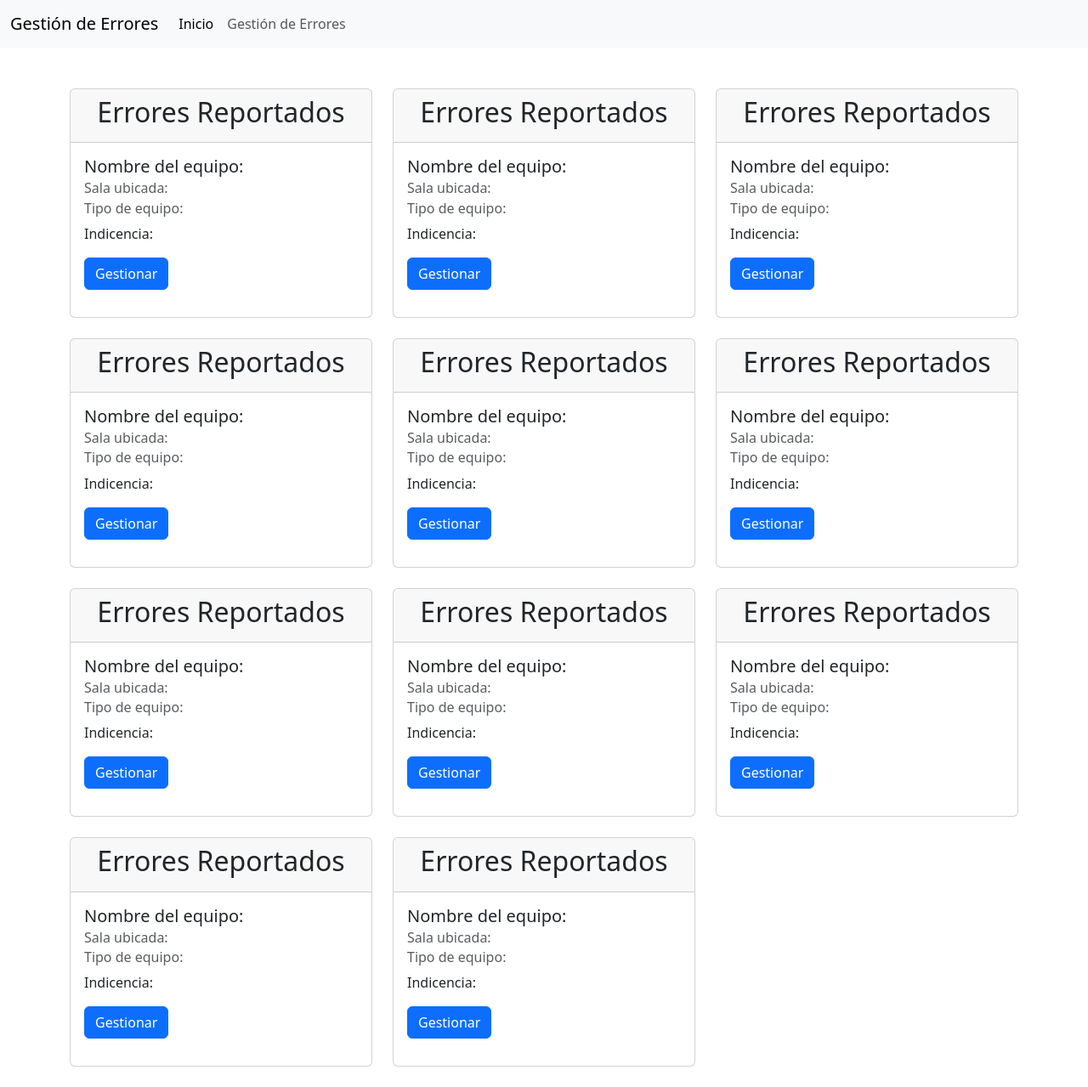
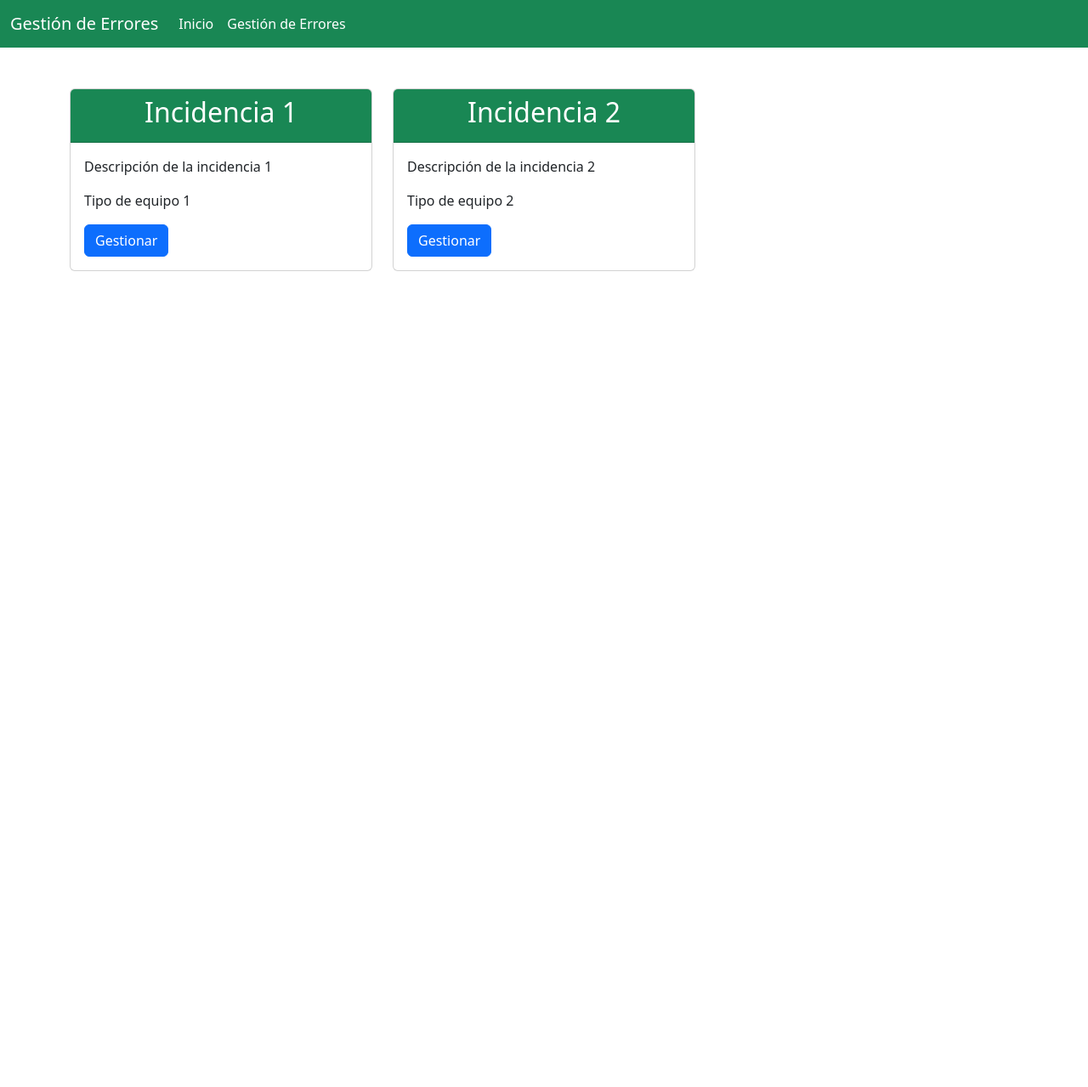
Before and after one commit to UTSCarlosGomez/DevicesIssuesManager, a React (Vite) app in the folder web/: page / in a window 1280 px wide. Shown: the whole page at 85% size. After the commit the page ends 800 px from the top, so only its background shows below. Built offline with nearby package versions, Linux system fonts and the light colour scheme.

Commit message:
Intente agregar funcionalidad en el home  para que las card salieran a medida que se ingresan, hay que hacerle arreglos. tambien agregue colores al header y a las cards, pueden cambiar. escogi verde porque pienso que es el color de la universidad

```diff
--- a/web/src/components/Header.jsx
+++ b/web/src/components/Header.jsx
@@ -2,19 +2,19 @@ import { Link, NavLink } from "react-router-dom"
 
 const Header = () => {
   return (
-    <nav className="navbar navbar-expand-lg navbar-light bg-light">
+    <nav className="navbar navbar-expand-lg navbar-light bg-success">
       <div className="container-fluid">
-        <NavLink className="navbar-brand" to="/">Gestión de Errores</NavLink>
+        <NavLink className="navbar-brand text-white" to="/">Gestión de Errores</NavLink>
         <button className="navbar-toggler" type="button" data-bs-toggle="collapse" data-bs-target="#navbarNav" aria-controls="navbarNav" aria-expanded="false" aria-label="Toggle navigation">
           <span className="navbar-toggler-icon"></span>
         </button>
         <div className="collapse navbar-collapse" id="navbarNav">
           <ul className="navbar-nav">
             <li className="nav-item">
-              <NavLink className="nav-link active" aria-current="page" to="/">Inicio</NavLink>
+              <NavLink className="nav-link active text-white" aria-current="page" to="/">Inicio</NavLink>
             </li>
             <li className="nav-item">
-              <NavLink className="nav-link" to="/issueManage">Gestión de Errores</NavLink>
+              <NavLink className="nav-link text-white" to="/issueManage">Gestión de Errores</NavLink>
             </li>
           </ul>
         </div>
--- a/web/src/pages/Home.jsx
+++ b/web/src/pages/Home.jsx
@@ -1,192 +1,34 @@
 /* import React from 'react'; */
 
 const Home = () => {
+  const issues = [
+    {title: 'Incidencia 1', description: 'Descripción de la incidencia 1', type: 'Tipo de equipo 1' },
+    { title: 'Incidencia 2', description: 'Descripción de la incidencia 2', type: 'Tipo de equipo 2' },
+    // Agrega más incidencias según sea necesario
+  ];
+
   return (
     <main className="container">
       <div className="row mt-5">
-        <div className="col-md-4">
-          <div className="card mb-4">
-            <div className="card-header text-center">
-              <h2>Errores Reportados</h2>
-            </div>
-            <div className="card-body">
-              <div className="mb-3">
-                <h5 className="card-title">Nombre del equipo: </h5>
-                <h6 className="card-subtitle mb-2 text-muted">Sala ubicada:</h6>
-                <h6 className="card-subtitle mb-2 text-muted">Tipo de equipo:</h6>
-                <p className="card-text">Indicencia:</p>
-                <button className="btn btn-primary">Gestionar</button>
+        {issues.map((issue, index) => (
+          <div key={index} className="col-md-4 mb-4">
+            <div className="card">
+              <div className="card-header text-center bg-success">
+                <h2 className="card-title text-white">{issue.title}</h2>
+              </div>
+              <div className="card-body">
+                <p className="card-text">{issue.description}</p>
+                <p className="card-text">{issue.type}</p>
+                {/* Agrega cualquier otro contenido o botones necesarios */}
+                <a className="btn btn-primary">Gestionar</a>
               </div>
             </div>
           </div>
-
-          {/* Agrega más tarjetas aquí según sea necesario */}
-          <div className="card mb-4">
-            <div className="card-header text-center">
-              <h2>Errores Reportados</h2>
-            </div>
-            <div className="card-body">
-              <div className="mb-3">
-                <h5 className="card-title">Nombre del equipo: </h5>
-                <h6 className="card-subtitle mb-2 text-muted">Sala ubicada:</h6>
-                <h6 className="card-subtitle mb-2 text-muted">Tipo de equipo:</h6>
-                <p className="card-text">Indicencia:</p>
-                <button className="btn btn-primary">Gestionar</button>
-              </div>
-            </div>
-          </div>
-          <div className="card mb-4">
-            <div className="card-header text-center">
-              <h2>Errores Reportados</h2>
-            </div>
-            <div className="card-body">
-              <div className="mb-3">
-                <h5 className="card-title">Nombre del equipo: </h5>
-                <h6 className="card-subtitle mb-2 text-muted">Sala ubicada:</h6>
-                <h6 className="card-subtitle mb-2 text-muted">Tipo de equipo:</h6>
-                <p className="card-text">Indicencia:</p>
-                <button className="btn btn-primary">Gestionar</button>
-              </div>
-            </div>
-          </div>
-        </div>
-
-        <div className="col-md-4">
-          <div className="card mb-4">
-            <div className="card-header text-center">
-              <h2>Errores Reportados</h2>
-            </div>
-            <div className="card-body">
-              <div className="mb-3">
-                <h5 className="card-title">Nombre del equipo: </h5>
-                <h6 className="card-subtitle mb-2 text-muted">Sala ubicada:</h6>
-                <h6 className="card-subtitle mb-2 text-muted">Tipo de equipo:</h6>
-                <p className="card-text">Indicencia:</p>
-                <button className="btn btn-primary">Gestionar</button>
-              </div>
-            </div>
-          </div>
-
-          {/* Agrega más tarjetas aquí según sea necesario */}
-          <div className="card mb-4">
-            <div className="card-header text-center">
-              <h2>Errores Reportados</h2>
-            </div>
-            <div className="card-body">
-              <div className="mb-3">
-                <h5 className="card-title">Nombre del equipo: </h5>
-                <h6 className="card-subtitle mb-2 text-muted">Sala ubicada:</h6>
-                <h6 className="card-subtitle mb-2 text-muted">Tipo de equipo:</h6>
-                <p className="card-text">Indicencia:</p>
-                <button className="btn btn-primary">Gestionar</button>
-              </div>
-            </div>
-          </div>
-          <div className="card mb-4">
-            <div className="card-header text-center">
-              <h2>Errores Reportados</h2>
-            </div>
-            <div className="card-body">
-              <div className="mb-3">
-                <h5 className="card-title">Nombre del equipo: </h5>
-                <h6 className="card-subtitle mb-2 text-muted">Sala ubicada:</h6>
-                <h6 className="card-subtitle mb-2 text-muted">Tipo de equipo:</h6>
-                <p className="card-text">Indicencia:</p>
-                <button className="btn btn-primary">Gestionar</button>
-              </div>
-            </div>
-          </div>
-        </div>
-
-        <div className="col-md-4">
-          <div className="card mb-4">
-            <div className="card-header text-center">
-              <h2>Errores Reportados</h2>
-            </div>
-            <div className="card-body">
-              <div className="mb-3">
-                <h5 className="card-title">Nombre del equipo: </h5>
-                <h6 className="card-subtitle mb-2 text-muted">Sala ubicada:</h6>
-                <h6 className="card-subtitle mb-2 text-muted">Tipo de equipo:</h6>
-                <p className="card-text">Indicencia:</p>
-                <button className="btn btn-primary">Gestionar</button>
-              </div>
-            </div>
-          </div>
-
-          {/* Agrega más tarjetas aquí según sea necesario */}
-          <div className="card mb-4">
-            <div className="card-header text-center">
-              <h2>Errores Reportados</h2>
-            </div>
-            <div className="card-body">
-              <div className="mb-3">
-                <h5 className="card-title">Nombre del equipo: </h5>
-                <h6 className="card-subtitle mb-2 text-muted">Sala ubicada:</h6>
-                <h6 className="card-subtitle mb-2 text-muted">Tipo de equipo:</h6>
-                <p className="card-text">Indicencia:</p>
-                <button className="btn btn-primary">Gestionar</button>
-              </div>
-            </div>
-          </div>
-          <div className="card mb-4">
-            <div className="card-header text-center">
-              <h2>Errores Reportados</h2>
-            </div>
-            <div className="card-body">
-              <div className="mb-3">
-                <h5 className="card-title">Nombre del equipo: </h5>
-                <h6 className="card-subtitle mb-2 text-muted">Sala ubicada:</h6>
-                <h6 className="card-subtitle mb-2 text-muted">Tipo de equipo:</h6>
-                <p className="card-text">Indicencia:</p>
-                <button className="btn btn-primary">Gestionar</button>
-              </div>
-            </div>
-          </div>
-        </div>
-
-        <div className="col-md-4">
-          <div className="card mb-4">
-            <div className="card-header text-center">
-              <h2>Errores Reportados</h2>
-            </div>
-            <div className="card-body">
-              <div className="mb-3">
-                <h5 className="card-title">Nombre del equipo: </h5>
-                <h6 className="card-subtitle mb-2 text-muted">Sala ubicada:</h6>
-                <h6 className="card-subtitle mb-2 text-muted">Tipo de equipo:</h6>
-                <p className="card-text">Indicencia:</p>
-                <button className="btn btn-primary">Gestionar</button>
-              </div>
-            </div>
-          </div>
-
-          {/* Agrega más tarjetas aquí según sea necesario */}
-
-        </div>
-
-        <div className="col-md-4">
-          <div className="card mb-4">
-            <div className="card-header text-center">
-              <h2>Errores Reportados</h2>
-            </div>
-            <div className="card-body">
-              <div className="mb-3">
-                <h5 className="card-title">Nombre del equipo: </h5>
-                <h6 className="card-subtitle mb-2 text-muted">Sala ubicada:</h6>
-                <h6 className="card-subtitle mb-2 text-muted">Tipo de equipo:</h6>
-                <p className="card-text">Indicencia:</p>
-                <button className="btn btn-primary">Gestionar</button>
-              </div>
-            </div>
-          </div>
-
-          {/* Agrega más tarjetas aquí según sea necesario */}
-
-        </div>
+        ))}
       </div>
     </main>
   );
-}
+};
+
 
 export default Home;
```
